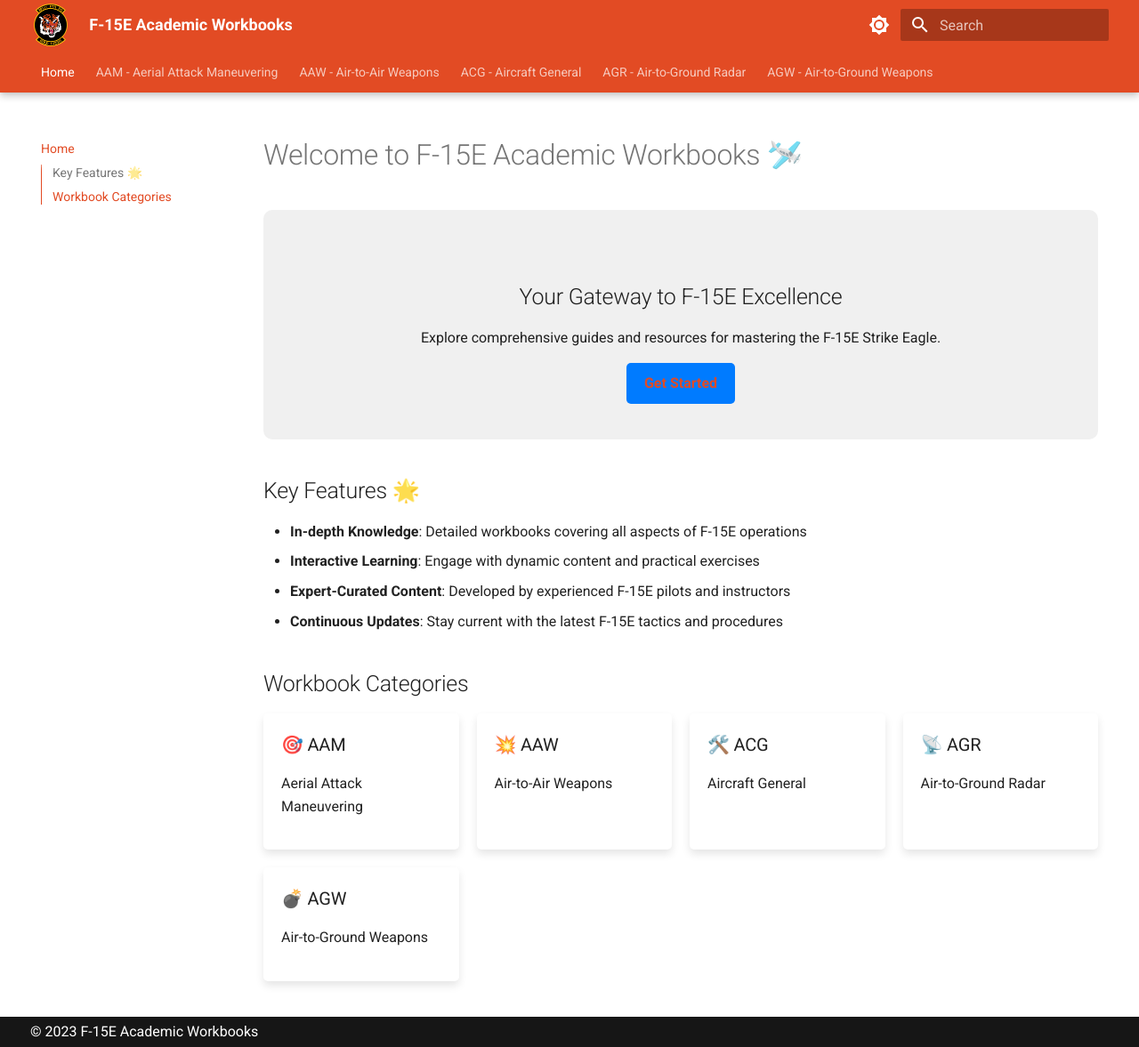
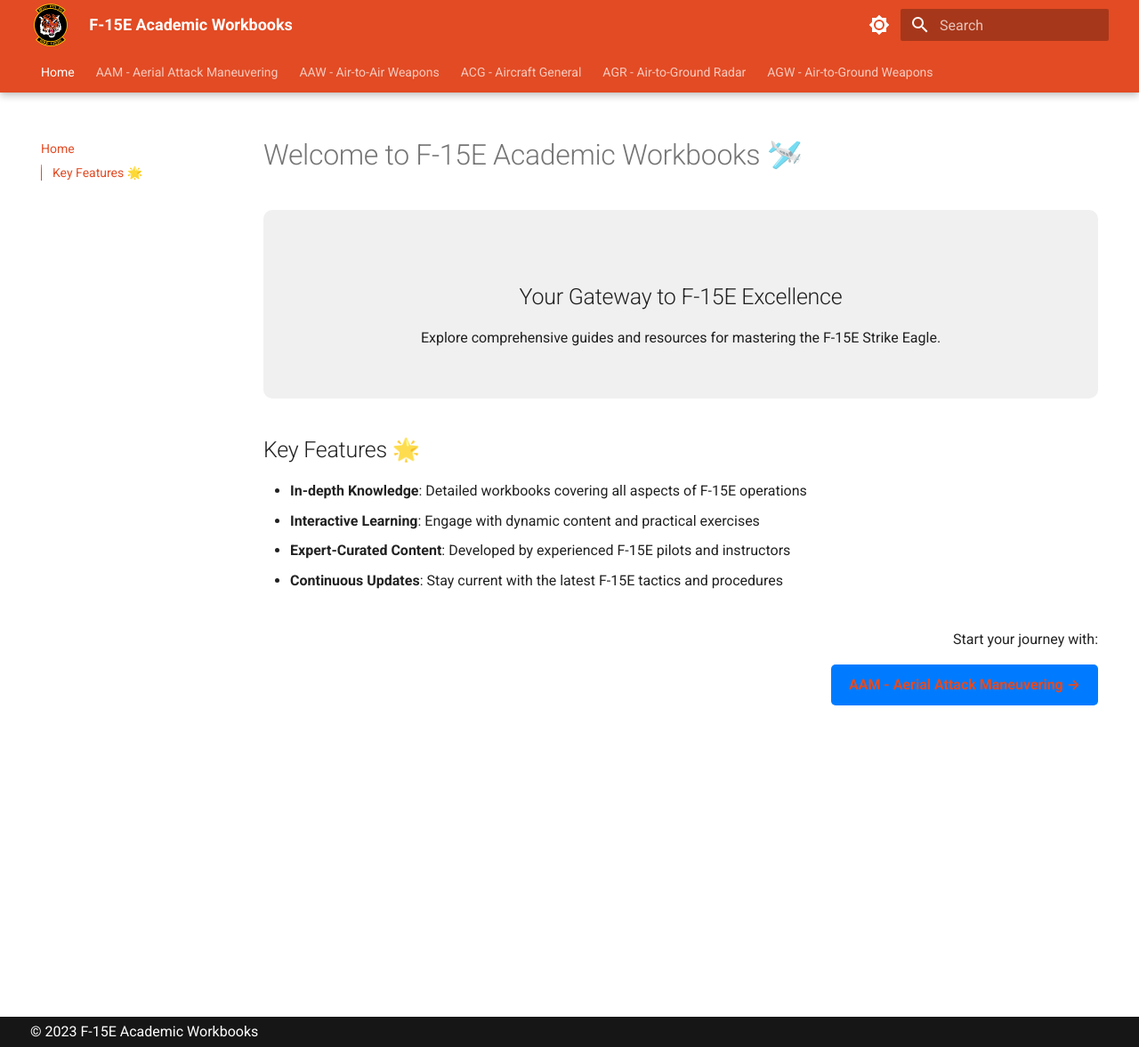
Before and after one commit to deux2k5/Workbooks, an MkDocs documentation site: the page built from docs/index.md, in a window 1280 px wide and 1177 px high. Shown: the whole window at 89% size. Built offline with MkDocs 1.6.1 and Material for MkDocs 9.7.7, drawn with Linux system fonts in a browser that asks for light colours.

Commit message:
feat: Simplify home page layout

```diff
--- a/docs/index.md
+++ b/docs/index.md
@@ -3,7 +3,6 @@
 <div class="hero">
   <h2>Your Gateway to F-15E Excellence</h2>
   <p>Explore comprehensive guides and resources for mastering the F-15E Strike Eagle.</p>
-  <a href="#get-started" class="cta-button">Get Started</a>
 </div>
 
 ## Key Features 🌟
@@ -13,54 +12,10 @@
 - **Expert-Curated Content**: Developed by experienced F-15E pilots and instructors
 - **Continuous Updates**: Stay current with the latest F-15E tactics and procedures
 
-## Workbook Categories
-
-<div class="category-grid">
-  <div class="category-card">
-    <h3>🎯 AAM</h3>
-    <p>Aerial Attack Maneuvering</p>
-  </div>
-  <div class="category-card">
-    <h3>💥 AAW</h3>
-    <p>Air-to-Air Weapons</p>
-  </div>
-  <div class="category-card">
-    <h3>🛠️ ACG</h3>
-    <p>Aircraft General</p>
-  </div>
-  <div class="category-card">
-    <h3>📡 AGR</h3>
-    <p>Air-to-Ground Radar</p>
-  </div>
-  <div class="category-card">
-    <h3>💣 AGW</h3>
-    <p>Air-to-Ground Weapons</p>
-  </div>
+<div class="next-section">
+  <p>Start your journey with:</p>
+  <a href="aam/aam-1/" class="next-link">AAM - Aerial Attack Maneuvering →</a>
 </div>
-
-<script>
-document.addEventListener('DOMContentLoaded', (event) => {
-  // Add smooth scrolling to CTA button
-  document.querySelector('.cta-button').addEventListener('click', function(e) {
-    e.preventDefault();
-    document.querySelector(this.getAttribute('href')).scrollIntoView({
-      behavior: 'smooth'
-    });
-  });
-
-  // Add hover effect to category cards
-  document.querySelectorAll('.category-card').forEach(card => {
-    card.addEventListener('mouseover', function() {
-      this.style.transform = 'translateY(-5px)';
-      this.style.boxShadow = '0 10px 20px rgba(0,0,0,0.2)';
-    });
-    card.addEventListener('mouseout', function() {
-      this.style.transform = 'translateY(0)';
-      this.style.boxShadow = '0 5px 10px rgba(0,0,0,0.1)';
-    });
-  });
-});
-</script>
 
 <style>
 .hero {
@@ -71,7 +26,12 @@ document.addEventListener('DOMContentLoaded', (event) => {
   margin-bottom: 2rem;
 }
 
-.cta-button {
+.next-section {
+  text-align: right;
+  margin-top: 2rem;
+}
+
+.next-link {
   display: inline-block;
   background-color: #007bff;
   color: white;
@@ -82,33 +42,7 @@ document.addEventListener('DOMContentLoaded', (event) => {
   transition: background-color 0.3s ease;
 }
 
-.cta-button:hover {
+.next-link:hover {
   background-color: #0056b3;
 }
-
-.category-grid {
-  display: grid;
-  grid-template-columns: repeat(auto-fit, minmax(200px, 1fr));
-  gap: 1rem;
-  margin-bottom: 2rem;
-}
-
-.category-card {
-  background-color: white;
-  padding: 1rem;
-  border-radius: 5px;
-  box-shadow: 0 5px 10px rgba(0,0,0,0.1);
-  transition: all 0.3s ease;
-}
-
-.category-card h3 {
-  margin-top: 0;
-}
-
-#get-started {
-  background-color: #e9ecef;
-  padding: 2rem;
-  border-radius: 10px;
-  text-align: center;
-}
 </style>
```
